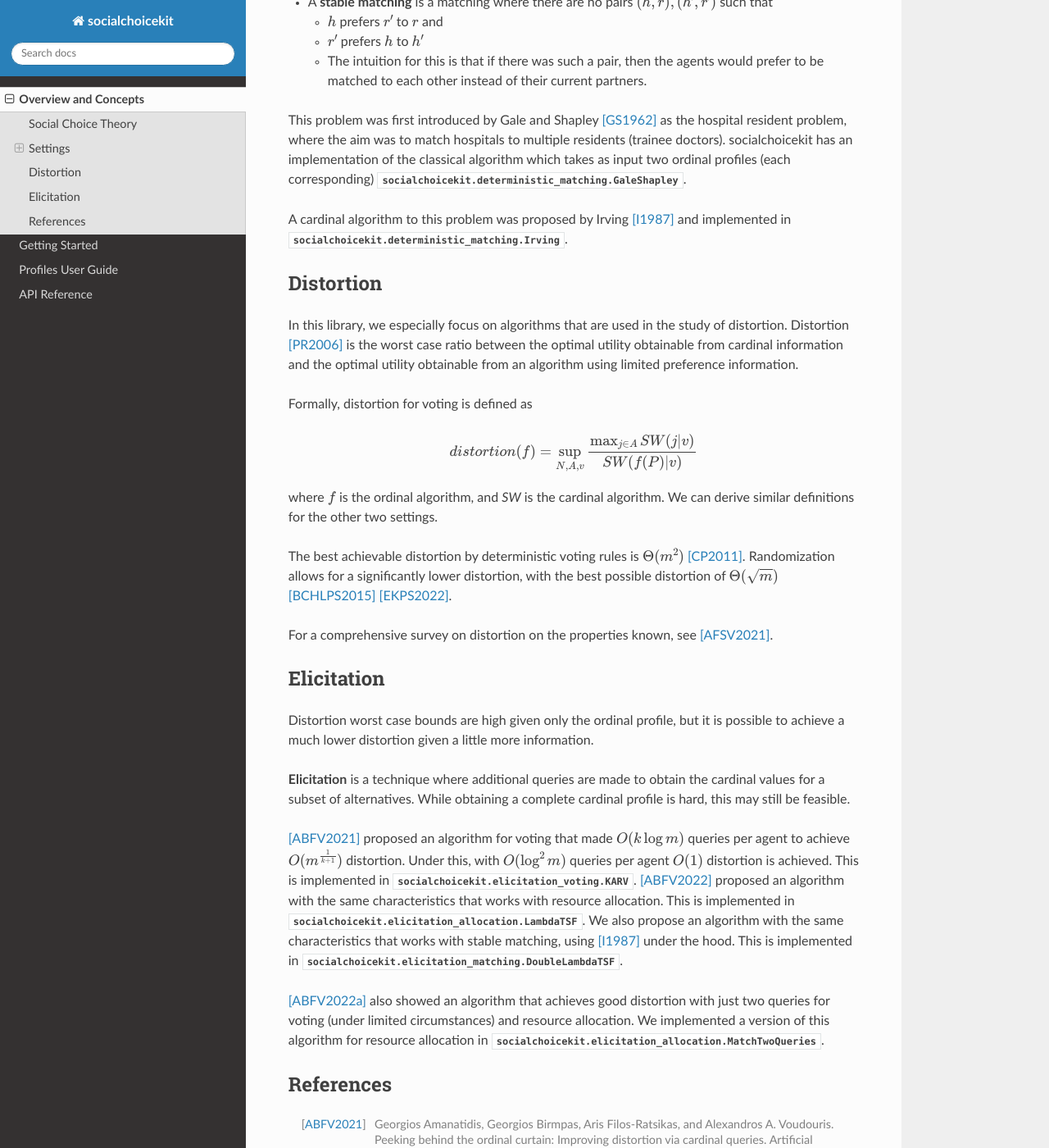
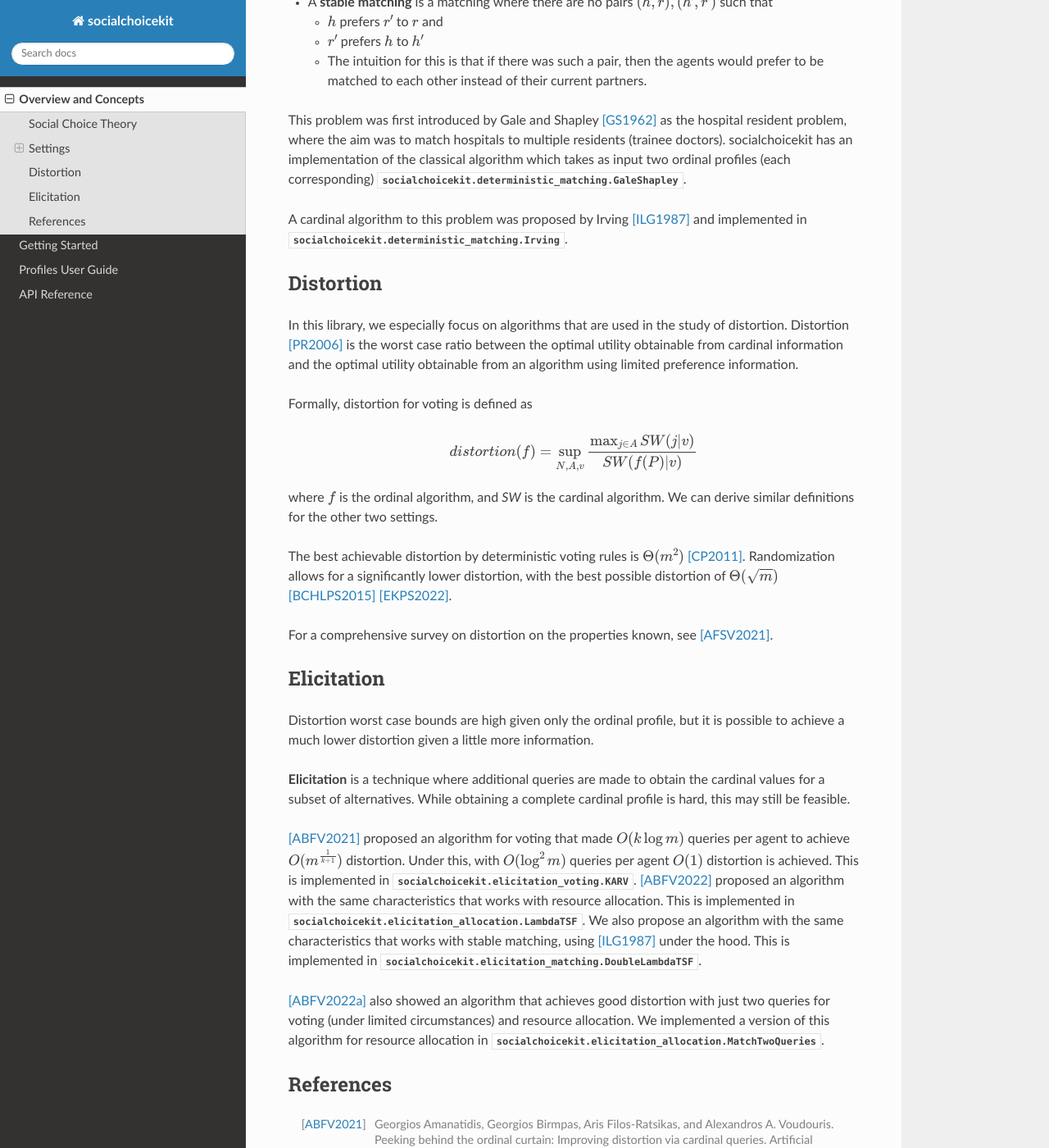
Before and after one commit to natsuozawa/socialchoicekit, a Sphinx documentation site: the page built from docs/concepts.rst, in a window 1280 px wide and 1400 px high, scrolled down 2411 px. Shown: the whole window at 82% size. Built offline with Sphinx 7.4.7 and the Read the Docs theme 2.0.0, drawn with Linux system fonts in a browser that asks for light colours.

Commit message:
Update docs for Irving and elicitation allocation

```diff
--- a/docs/concepts.rst
+++ b/docs/concepts.rst
@@ -84,7 +84,7 @@ In the stable matching setting, we have the same setting as resource allocation,
 
 This problem was first introduced by Gale and Shapley [GS1962]_ as the hospital resident problem, where the aim was to match hospitals to multiple residents (trainee doctors). socialchoicekit has an implementation of the classical algorithm which takes as input two ordinal profiles (each corresponding) :class:`socialchoicekit.deterministic_matching.GaleShapley`.
 
-A cardinal algorithm to this problem was proposed by Irving [I1987]_ and implemented in :class:`socialchoicekit.deterministic_matching.Irving`.
+A cardinal algorithm to this problem was proposed by Irving [ILG1987]_ and implemented in :class:`socialchoicekit.deterministic_matching.Irving`.
 
 Distortion
 ----------
@@ -114,7 +114,7 @@ While obtaining a complete cardinal profile is hard, this may still be feasible.
 [ABFV2021]_ proposed an algorithm for voting that made :math:`O(k \log{m})` queries per agent to achieve :math:`O(m^{\frac{1}{k+1}})` distortion.
 Under this, with :math:`O(\log^2{m})` queries per agent :math:`O(1)` distortion is achieved. This is implemented in :class:`socialchoicekit.elicitation_voting.KARV`.
 [ABFV2022]_ proposed an algorithm with the same characteristics that works with resource allocation. This is implemented in :class:`socialchoicekit.elicitation_allocation.LambdaTSF`.
-We also propose an algorithm with the same characteristics that works with stable matching, using [I1987]_ under the hood. This is implemented in :class:`socialchoicekit.elicitation_matching.DoubleLambdaTSF`.
+We also propose an algorithm with the same characteristics that works with stable matching, using [ILG1987]_ under the hood. This is implemented in :class:`socialchoicekit.elicitation_matching.DoubleLambdaTSF`.
 
 [ABFV2022a]_ also showed an algorithm that achieves good distortion with just two queries for voting (under limited circumstances) and resource allocation.
 We implemented a version of this algorithm for resource allocation in :class:`socialchoicekit.elicitation_allocation.MatchTwoQueries`.
@@ -131,6 +131,6 @@ References
 .. [CP2011] Ioannis Caragiannis and Ariel D. Procaccia. Voting almost maximizes social welfare despite limited communication. Artificial Intelligence, 175(9-10):1655–1671, 2011.
 .. [EKPS2022] Soroush Ebadian, Anson Kahng, Dominik Peters, and Nisarg Shah. Optimized distortion and proportional fairness in voting. In Proceedings of the 23rd ACM Conference on Economics and Computation (EC ’22), page 38 pages, Boulder, CO, USA, 2022. ACM. July 11-15.
 .. [GS1962] David Gale and Lloyd Stowell Shapley. College admissions and the stability of marriage. American Mathematical Monthly, 69:9–15, 1962.
-.. [I1987] Robert W. Irving, Paul Leather, and Dan Gusfield. An efficient algorithm for the “optimal” stable marriage. Journal of the Association for Computing Machinery,, 34(3):532–543, 1987.
+.. [ILG1987] Robert W. Irving, Paul Leather, and Dan Gusfield. An efficient algorithm for the “optimal” stable marriage. Journal of the Association for Computing Machinery,, 34(3):532–543, 1987.
 .. [PR2006] Ariel D. Procaccia and Jeffrey S. Rosenschein. The distortion of cardinal preferences in voting. In International Workshop on Cooperative Information Agents (CIA), pages 317–331, 2006.
 .. [S1986] Amartya Sen. Social choice theory. In Handbook of mathematical economics, volume 3, pages 1073–1181. 1986.
```
Also changed, not shown: 2 other files.
